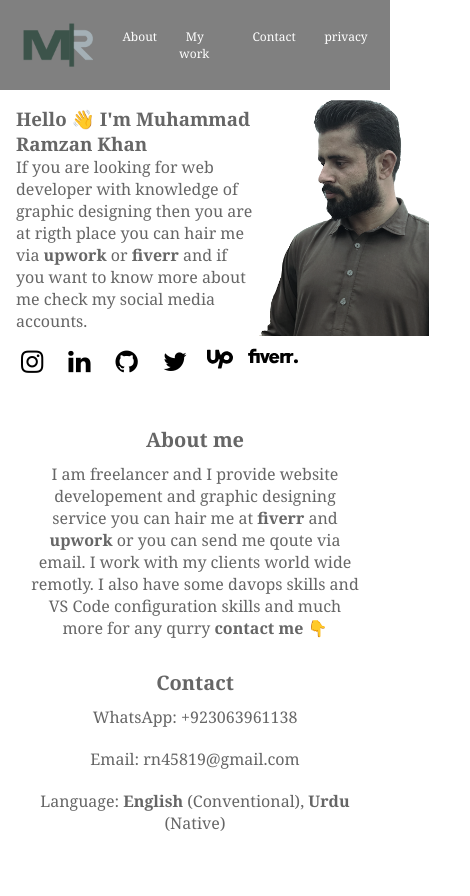
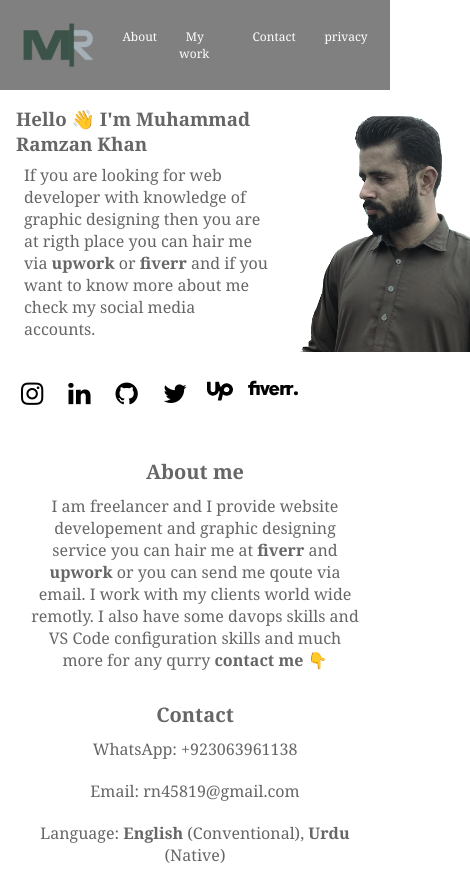
Before and after one commit to ramzan1813/MY-Protfolio, a plain HTML site: page index.html in a window 390 px wide. Shown: the whole page, 470 px wide, since content can reach past the window. Before the commit the page ends 864 px from the top, so only its background shows below. Drawn offline with Linux system fonts and the light colour scheme.

Commit message:
470px responsive v1.2

```diff
--- a/css/portfolio.css
+++ b/css/portfolio.css
@@ -254,7 +254,7 @@ p {
   }
 }
 
-@media only screen and (max-width: 450px) {
+@media only screen and (max-width: 470px) {
   .ul {
     width: 12rem;
   }
@@ -285,7 +285,7 @@ p {
     flex-direction: column;
     height: 35vh;
     position: relative;
-    left: -124px;
+    left: -83px;
     clip-path: inset(0 0px 0 90px);
   }
 
@@ -311,4 +311,7 @@ p {
   .product-card{
     margin: 0.4rem 0;
   }
+  .icons{
+    margin-top: 1rem;
+  }
 }
--- a/index.html
+++ b/index.html
@@ -46,7 +46,7 @@
   <section class="body">
     <section class="hero">
       <div class="intro">
-        <div class="hero-container">
+        <!-- <div class="hero-container"> -->
           <h3>Hello <span>👋</span> <span>I'm Muhammad Ramzan Khan </span></h3>
           <p>
             If you are looking for web developer with knowledge of graphic
@@ -54,7 +54,7 @@
             <b> upwork</b> or <b>fiverr</b> and if you want to know more about
             me check my social media accounts.
           </p>
-        </div>
+        <!-- </div> -->
         <div class="icons">
           <a href="https://www.instagram.com/ramzan.1813"><i class="fa fa-instagram"> </i></a>
           <a href="https://www.linkedin.com/in/ramzan-niazi-318358167/"><i class="fa fa-linkedin"> </i></a>
```
